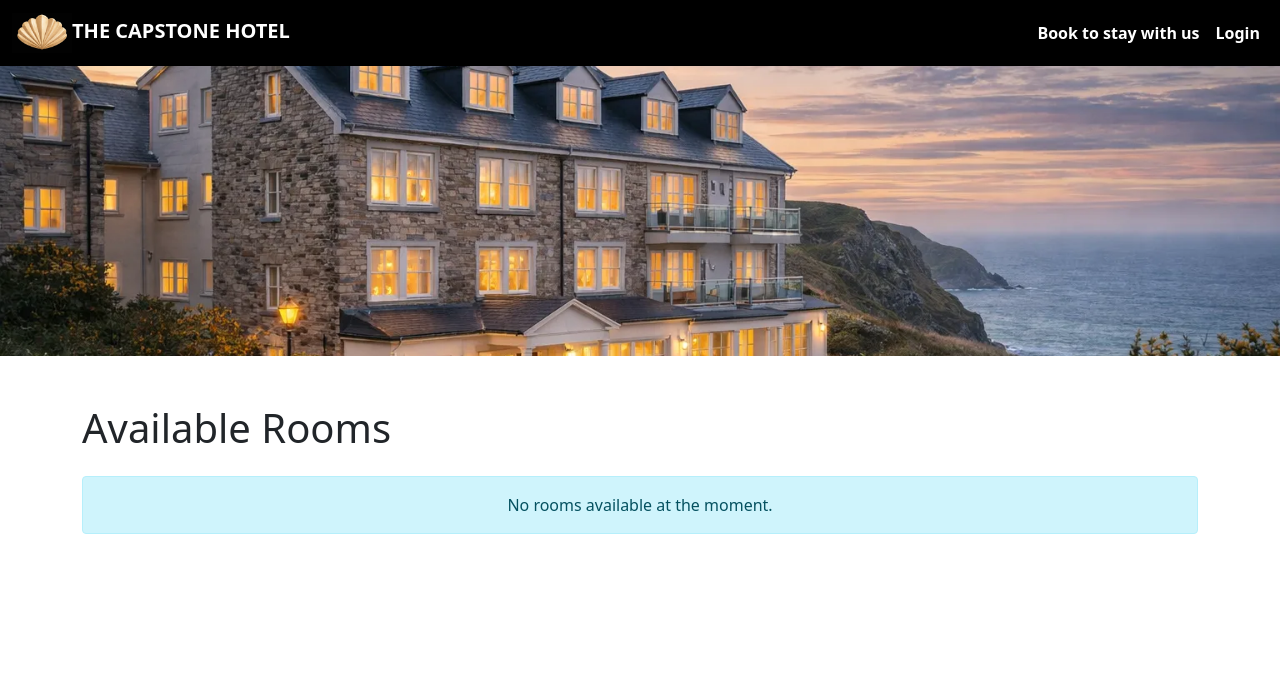
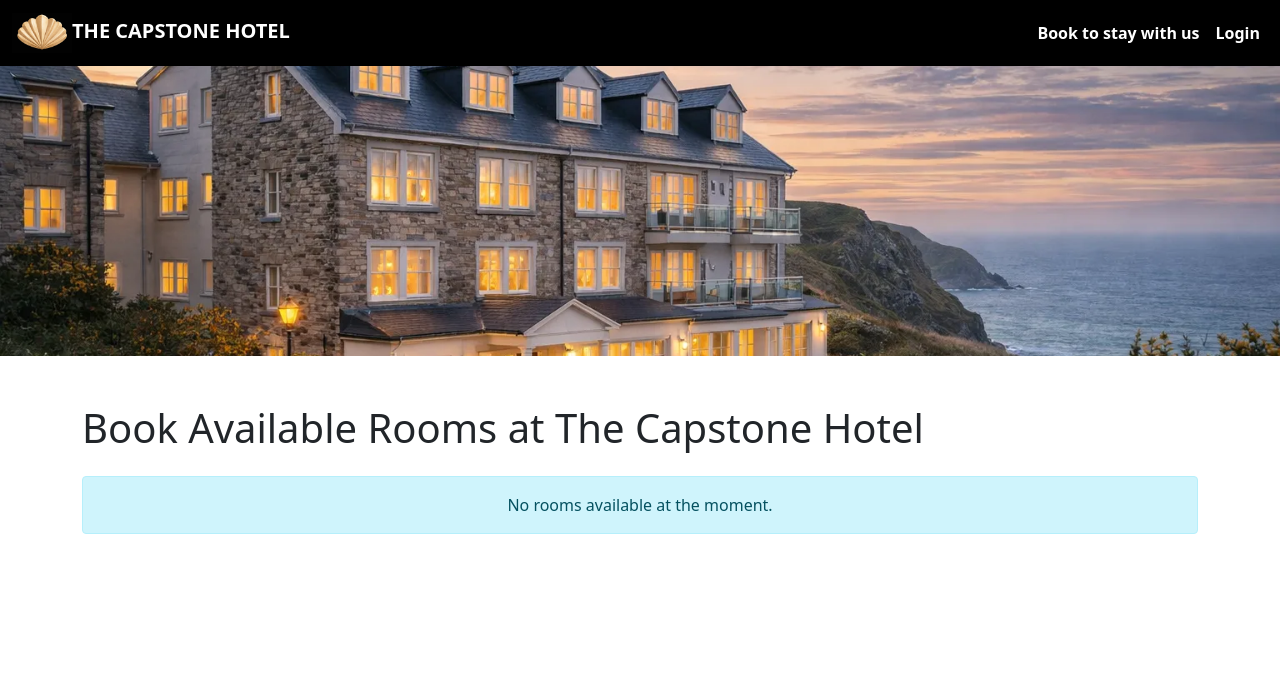
Before and after one commit to verytee/capstone_project, a Django app: page / in a window 1280 px wide. Shown: the top 692 px of the page. Run offline with Django 4.2, Linux system fonts and the light colour scheme; data that the repository does not hold is empty.

Commit message:
edit heading

```diff
--- a/booking/templates/booking/index.html
+++ b/booking/templates/booking/index.html
@@ -9,7 +9,7 @@
 </div>
 
 <div class="container my-5">
-  <h1 class="mb-4">Available Rooms</h1>
+  <h1 class="mb-4">Book Available Rooms at The Capstone Hotel</h1>
 
   <div class="row g-4">
     {% for room in object_list %}
```
